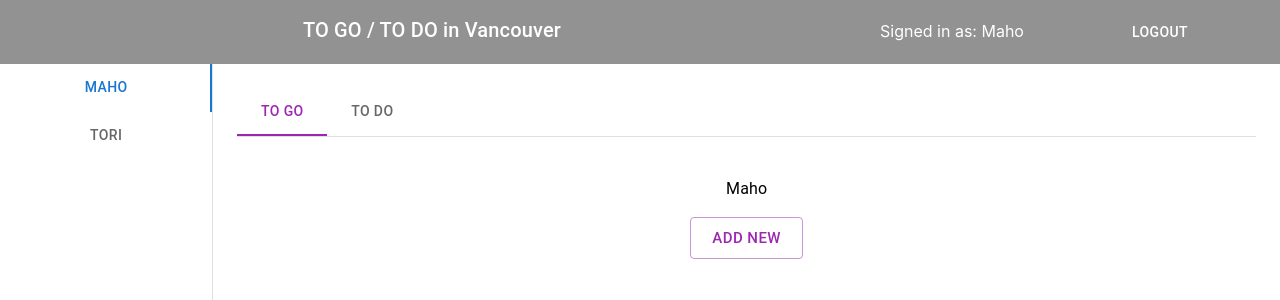
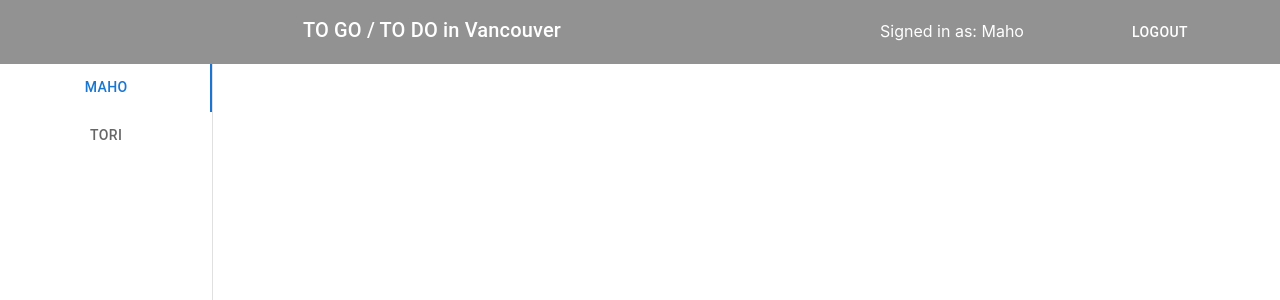
Before and after one commit to MahoMori/to-go-list, a React (Create React App) app: page / in a window 1280 px wide. Shown: the top 300 px of the page. Built offline with nearby package versions, Linux system fonts and the light colour scheme.

Commit message:
Prepared all tab panel file

```diff
--- a/src/components/list-tab/togo.container.jsx
+++ b/src/components/list-tab/togo.container.jsx
@@ -108,7 +108,6 @@ const Togo = ({ label, nameOfCreator }) => {
 
   return (
     <div>
-      <p>{data.nameOfCreator}</p>
       <Button
         size="large"
         onClick={handleOpen}
@@ -128,14 +127,15 @@ const Togo = ({ label, nameOfCreator }) => {
       <>
         {label === "TO GO" &&
           togos.length !== 0 &&
-          togos.map((togo) => (
+          togos
+            .filter((togo) => togo.nameOfCreator === nameOfCreator)
+            .map((togo) => (
               <>
                 <TogoComponent
                   label={label}
                   data={togo}
                   handleDoneUndone={handleDoneUndone}
                   handleDelete={handleDelete}
-                // setData={setData}
                   handleEdit={handleEdit}
                 />
               </>
@@ -143,17 +143,15 @@ const Togo = ({ label, nameOfCreator }) => {
 
         {label === "TO DO" &&
           todos.length !== 0 &&
-          todos.map((todo) => (
+          todos
+            .filter((todo) => todo.nameOfCreator === nameOfCreator)
+            .map((todo) => (
               <>
                 <TogoComponent
                   label={label}
                   data={todo}
                   handleDoneUndone={handleDoneUndone}
                   handleDelete={handleDelete}
-                // open={open}
-                // handleOpen={handleOpen}
-                // handleClose={handleClose}
-                // handleChange={handleChange}
                   handleEdit={handleEdit}
                 />
               </>
--- a/src/components/name-tab/NameTabPanel.jsx
+++ b/src/components/name-tab/NameTabPanel.jsx
@@ -93,6 +93,7 @@ export default function NameTabPanel() {
                 height: "calc(100vh - 64px)",
               }}
             >
+              {/* <Tab label="All" /> */}
               {users.map((user) => (
                 <Tab label={user} />
               ))}
@@ -103,8 +104,11 @@ export default function NameTabPanel() {
         )}
 
         <Grid item md={10} sx={matches ? { width: "100%" } : { width: "85%" }}>
+          {/* <TabPanel value={value} index={0}>
+            all
+          </TabPanel> */}
           {users.map((user, i) => (
-            <TabPanel value={value} index={i}>
+            <TabPanel value={value} index={i + 1}>
               <ListTabPanel nameOfCreator={user} />
             </TabPanel>
           ))}
```
Also changed, not shown: src/components/list-tab/view-all.component.jsx (added), src/components/list-tab/view-all.container.jsx (added). Lines whose indentation alone changed are shown as unchanged.
